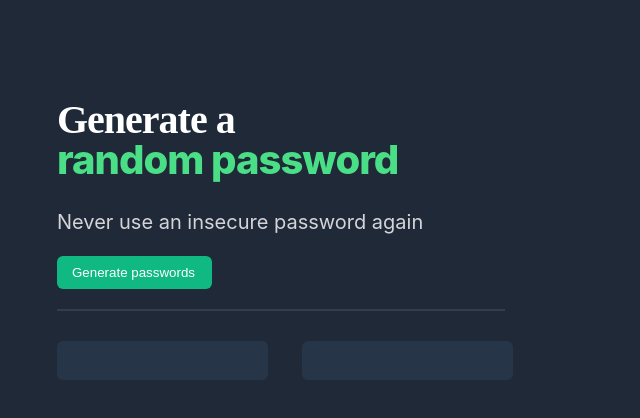
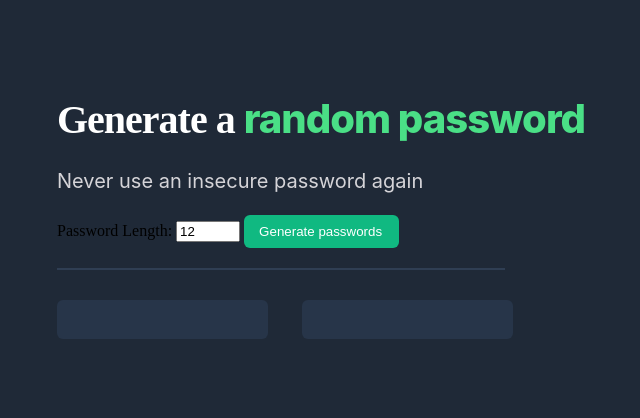
Before and after one commit to RajHarshit/Password_Generator, a plain HTML site: page index.html in a window 1280 px wide. Shown: the whole page, without its empty margins (13-653 px from the left). Drawn offline with Linux system fonts and the light colour scheme.

Commit message:
Update index.html

```diff
--- a/index.html
+++ b/index.html
@@ -1,5 +1,5 @@
 <!DOCTYPE html>
-<html>
+<html lang="en">
 <head>
     <meta charset="utf-8">
     <meta name="viewport" content="width=device-width, initial-scale=1">
@@ -8,10 +8,13 @@
     <link rel="icon" href="favicon.png">
 </head>
 <body>
-		<h1 id="h1">Generate a <span id="h1-sp"><br>random password</h1></span></h1>
+    <h1 id="h1">Generate a <span id="h1-sp">random password</span></h1>
     <p id="p1">Never use an insecure password again</p>
 
-		<button id="generate-btn" onclick="generateRandomPassword()">Generate passwords</button>
+    <label for="password-length" id="length-label">Password Length:</label>
+    <input type="number" id="password-length" min="1" max="128" value="12" />
+
+    <button id="generate-btn">Generate passwords</button>
 
     <hr>
 
```
Lines whose indentation alone changed are shown as unchanged.
